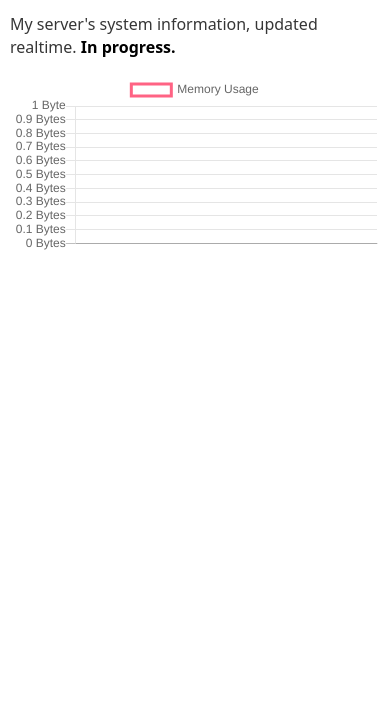
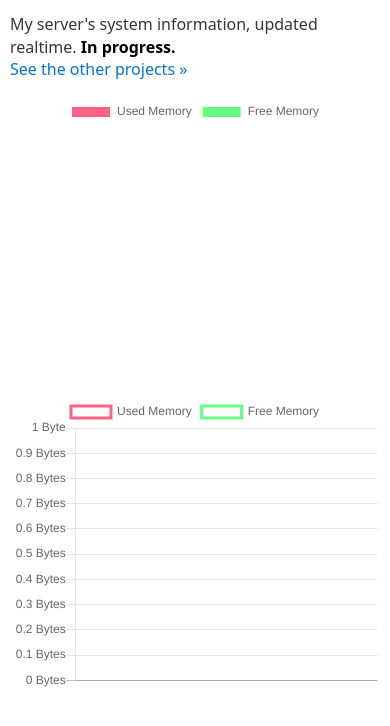
Before and after one commit to kognise/portal, a website: page stats/static/index.html in a window 390 px wide. Shown: the part 76-802 px from the top of the page. Drawn offline with nearby package versions, Linux system fonts and the light colour scheme; no server answers.

Commit message:
Add pie chart

```diff
--- a/stats/index.js
+++ b/stats/index.js
@@ -11,9 +11,10 @@ app.get('/')
 setInterval(async () => {
   const memory = await si.mem()
   io.emit('stats', {
-    usedMemory: memory.active
+    usedMemory: memory.active,
+    freeMemory: memory.available
   })
-}, 1000)
+}, 500)
 
 io.on('connection', () => console.log('> Someone connected'))
 
--- a/stats/static/index.html
+++ b/stats/static/index.html
@@ -3,15 +3,25 @@
   <head>
     <title>Project Portal: Stats</title>
     <link rel='stylesheet' href='https://cdn.jsdelivr.net/gh/kognise/water.css@latest/dist/light.css'>
+    <link rel='stylesheet' href='styles.css'>
     <meta name='viewport' content='width=device-width, initial-scale=1.0'>
   </head>
   <body>
     <h1>Project Portal: Stats</h1>
     <p>
       My server's system information, updated realtime. <strong>In progress.</strong>
+      <br>
+      <a href='/'>See the other projects &raquo;</a>
     </p>
 
-    <canvas id='memory-chart'></canvas>
+    <div class='container'>
+      <div class='less'>
+        <canvas id='memory-pie-chart'></canvas>
+      </div>
+      <div class='most'>
+        <canvas id='memory-chart'></canvas>
+      </div>
+    </div>
 
     <script src='io/socket.io.js'></script>
     <script src='https://cdn.jsdelivr.net/npm/chart.js@2.8.0/dist/Chart.min.js'></script>
--- a/stats/static/script.js
+++ b/stats/static/script.js
@@ -3,9 +3,15 @@ const memoryChart = new Chart(document.getElementById('memory-chart'), {
   data: {
     labels: [],
     datasets: [{
-      label: 'Memory Usage',
+      label: 'Used Memory',
       backgroundColor: 'transparent',
       borderColor: '#ff6384',
+      data: []
+    },
+    {
+      label: 'Free Memory',
+      backgroundColor: 'transparent',
+      borderColor: '#63ff84',
       data: []
     }]
   },
@@ -19,7 +25,21 @@ const memoryChart = new Chart(document.getElementById('memory-chart'), {
           suggestedMin: 0
         }
       }]
-    }
+    },
+    maintainAspectRatio: false
+  }
+})
+const memoryPieChart = new Chart(document.getElementById('memory-pie-chart'), {
+  type: 'pie',
+  data: {
+    labels: [ 'Used Memory', 'Free Memory' ],
+    datasets: [{
+      backgroundColor: [ '#ff6384', '#63ff84' ],
+      data: [ 0, 0 ]
+    }]
+  },
+  options: {
+    maintainAspectRatio: false
   }
 })
 
@@ -35,11 +55,24 @@ function formatBytes(bytes, decimals = 2) {
 
   return parseFloat((bytes / Math.pow(k, i)).toFixed(dm)) + ' ' + sizes[i]
 }
+const history = 100
 
 const socket = io({ path: '/stats/io' })
-socket.on('stats', ({ usedMemory }) => {
+socket.on('stats', ({ usedMemory, freeMemory }) => {
   console.log('> Got stats')
-  memoryChart.data.labels.push(new Date().toLocaleString())
+
+  memoryChart.data.labels.push(new Date().toLocaleTimeString())
   memoryChart.data.datasets[0].data.push(usedMemory)
+  memoryChart.data.datasets[1].data.push(freeMemory)
+
+  if (memoryChart.data.datasets[0].data.length > history) {
+    memoryChart.data.datasets[0].data.shift()
+    memoryChart.data.datasets[1].data.shift()
+  }
+
+  memoryPieChart.data.datasets[0].data[0] = usedMemory
+  memoryPieChart.data.datasets[0].data[1] = freeMemory
+
   memoryChart.update()
+  memoryPieChart.update()
 })
--- /dev/null
+++ b/stats/static/styles.css
@@ -0,0 +1,23 @@
+.container {
+  display: flex;
+  height: 300px;
+}
+
+.most {
+  flex: 1;
+  height: 100%;
+}
+
+.less {
+  width: 200px;
+  height: 100%;
+}
+
+@media only screen and (max-width: 404px) {
+  .container {
+    display: block;
+  }
+  .less {
+    width: 100%;
+  }
+}
```
